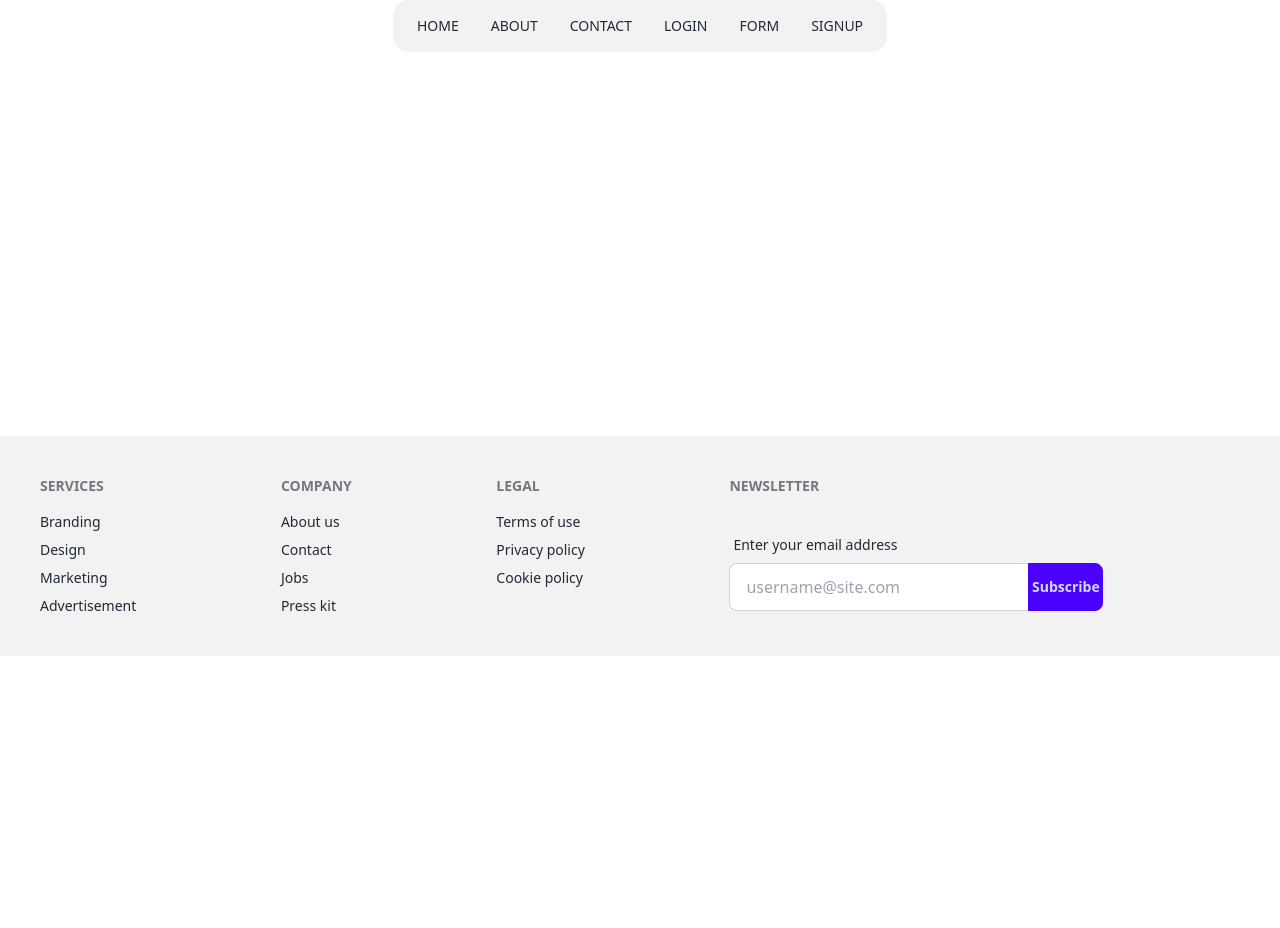
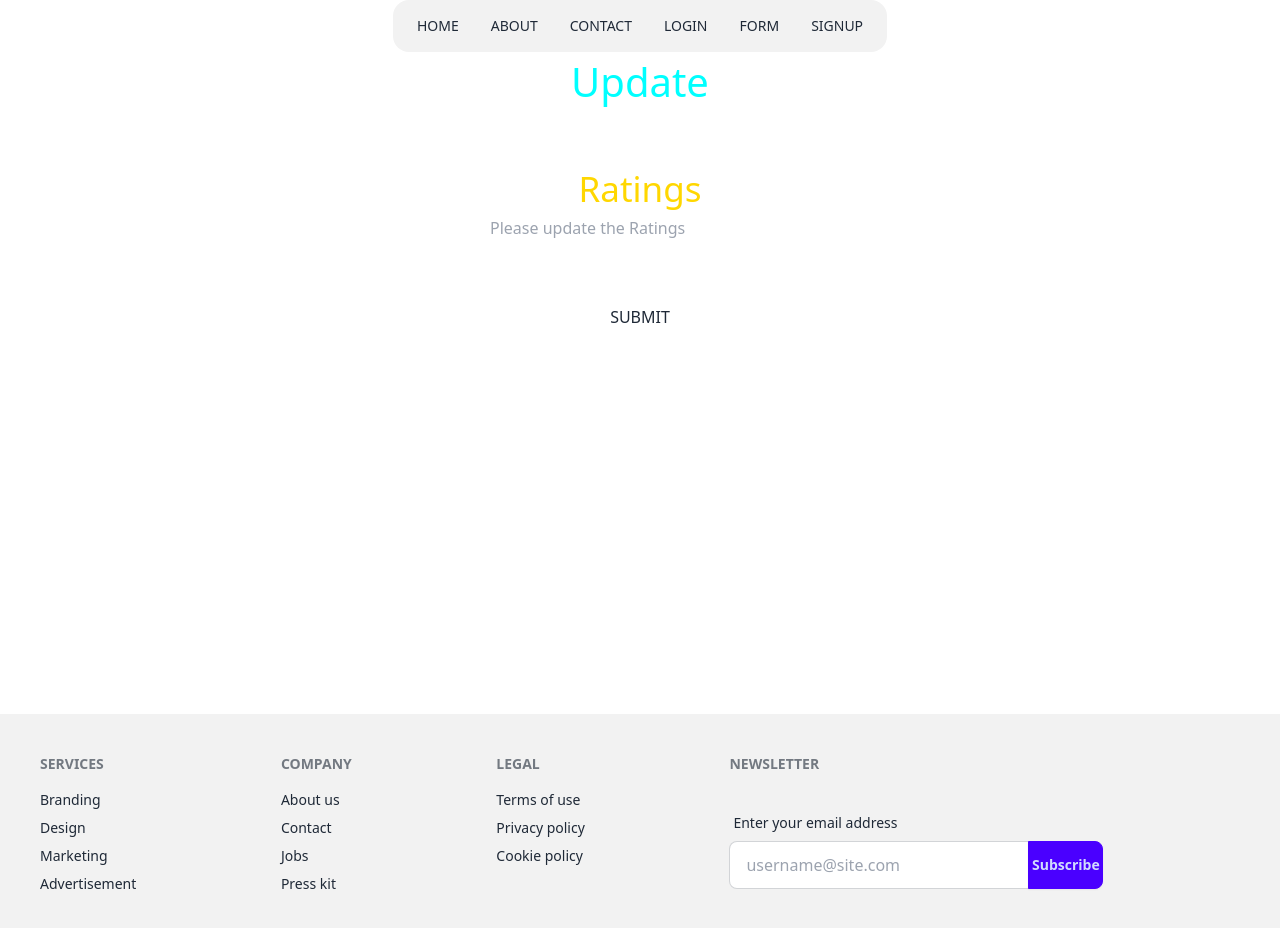
Before and after one commit to kalviumcommunity/S53_Top_Least_IMDB_Rated_Movies-Tollywood, a React (Vite) app in the folder Front-End/client/: page /update/1 in a window 1280 px wide. Shown: the top 928 px of the page. Before the commit the page ends 800 px from the top, so only its background shows below. Built offline with nearby package versions, Linux system fonts and the light colour scheme.

Commit message:
updateFormAdded

```diff
--- a/Front-End/client/src/Components/Home.jsx
+++ b/Front-End/client/src/Components/Home.jsx
@@ -3,6 +3,8 @@ import axios from "axios";
 import animation from "../assets/lottie-movie.json";
 import lottie from "lottie-web";
 import { AppContext } from "../ParentContext";
+import Update from "../UpdateForm";
+import  {Link} from 'react-router-dom'
 
 function Home() {
   const [data, setData] = useState([]);
@@ -11,7 +13,7 @@ function Home() {
   const [updateModalOpen, setUpdateModalOpen] = useState(false);
   const [selectedMovie, setSelectedMovie] = useState(null);
   const [newRatings, setNewRatings] = useState("");
-  const { login } = useContext(AppContext);
+  const { login , setUpdate , update } = useContext(AppContext);
 
   useEffect(() => {
     async function fetchData() {
@@ -56,24 +58,12 @@ function Home() {
     }
   };
 
-  const updateRatings = async () => {
-    try {
-      const response = await axios.patch(
-        `https://s53-top-least-imdb-rated-movies-tollywood.onrender.com/movies/${selectedMovie._id}`,
-        { Ratings: newRatings }
-      );
-      console.log("Movie updated successfully:", response.data);
-      setUpdateModalOpen(false);
-      fetchData();
-    } catch (error) {
-      console.error("Error updating movie:", error);
-    }
-  };
 
   const filteredMovies = selectedActor ? data.filter(movie => movie.Hero === selectedActor) : data;
 
   return (
     <div>
+      {/* <Update /> */}
       {loading && (
         <div
           id="lottie-animation"
@@ -104,11 +94,12 @@ function Home() {
                 <h2 className="card-title">Hero: {movie.Hero}</h2>
                 <h2 className="card-title">Ratings: ⭐{movie.Ratings}</h2>
                 <div className="card-actions justify-end">
-                  <button className="btn btn-primary" onClick={() => {
-                    setUpdateModalOpen(true);
-                    setSelectedMovie(movie);
-                    setNewRatings(movie.Ratings);
-                  }}>UPDATE</button>
+                <Link to = {`/update/${movie._id}`}>
+                  <button className="btn btn-primary" onClick={() => {}}>UPDATE</button>
+                </Link>
+                  {/* <div style={{display : update ? "block" : "none"}}>
+                    <Update />
+                  </div> */}
                   <button
                     className="btn btn-primary"
                     onClick={() => {
--- a/Front-End/client/src/ParentContext.jsx
+++ b/Front-End/client/src/ParentContext.jsx
@@ -3,8 +3,11 @@ import React, { createContext, useState } from 'react'
 export const AppContext = createContext()
 
 const ParentContext = ({children}) => {
+
+  const [id,setId] = useState("")
   const [login,setlogin]= useState(false)
-  return <AppContext.Provider value={{login,setlogin}}>
+  const [update,setUpdate] = useState(false)
+  return <AppContext.Provider value={{login,setlogin,id,setId,update,setUpdate}}>
     {children}
 
   </AppContext.Provider>
--- a/Front-End/client/src/Routes/AllRoutes.jsx
+++ b/Front-End/client/src/Routes/AllRoutes.jsx
@@ -16,7 +16,7 @@ function AllRoutes() {
     <Route path="/contact" element={<Contact/>}/>
     <Route path="/form" element={<FormsUse />}/>
     <Route path="/signup" element={<Signup/>}/>
-    <Route path="/update" element={<Update/>}/>
+    <Route path="/update/:id" element={<Update/>}/>
   </Routes>;
 }
 
--- a/Front-End/client/src/UpdateForm.jsx
+++ b/Front-End/client/src/UpdateForm.jsx
@@ -1,17 +1,29 @@
-import React from 'react';
+import React, { useState } from 'react';
 import { useForm } from 'react-hook-form';
 import axios from "axios";
+import {useParams} from 'react-router-dom'
 
 export default function Update() {
   const { register, handleSubmit, formState: { errors } } = useForm();
 
+  const [review,setReview] = useState("")
+  const {id} = useParams();
+  const UpdatingReview = () =>{
+    axios.patch(`https://s53-top-least-imdb-rated-movies-tollywood.onrender.com/movies/${id}`,{
+      "Ratings" : review
+    })
+    .then((res)=>{
+      console.log(res)
+      console.log("updated")
+    }).catch((err)=>{
+      console.err(err)
+    })
+
+  }
+
   const formSubmitHandler = async (data) => {
     try {
-      const response = await axios.post("https://s53-top-least-imdb-rated-movies-tollywood.onrender.com/movies/update", data);
-      console.log(response);
-      if (response && response.data.Message === "User with this email already exists") {
-        alert("This user already exists");
-      }
+      // const updatedData = await axios.patch(`https://s53-top-least-imdb-rated-movies-tollywood.onrender.com/movies/${id}`)
     } catch (error) {
       console.log("error:", error.message);
     }
@@ -30,11 +42,10 @@ export default function Update() {
             {...register('Ratings', {
               required: 'Please update the Ratings'
             })}
+            onChange={(e)=>{setReview(e.target.value)}}
           />
           {errors.Ratings && <p className="error">{errors.Ratings.message}</p>}
-          <button onClick={()=>{
-
-          }}>SUBMIT</button>
+          <button onClick={UpdatingReview}>SUBMIT</button>
         </form>
       </fieldset>
     </div>
```
